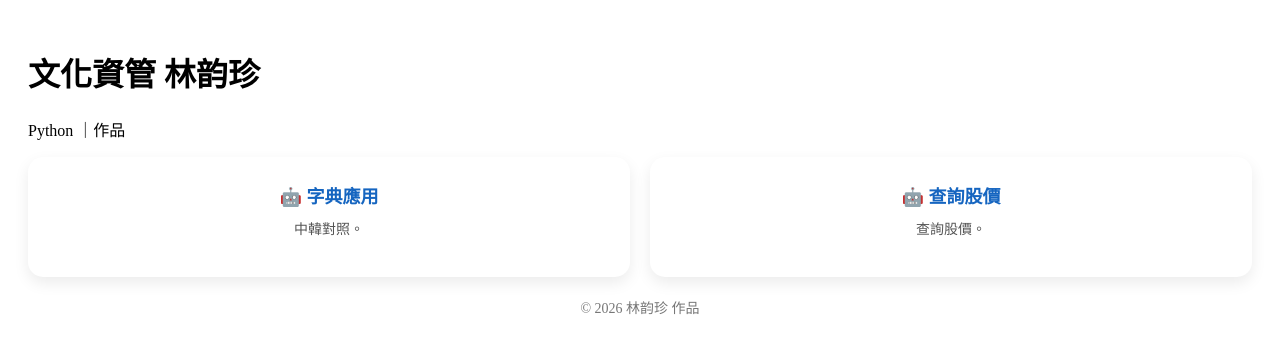
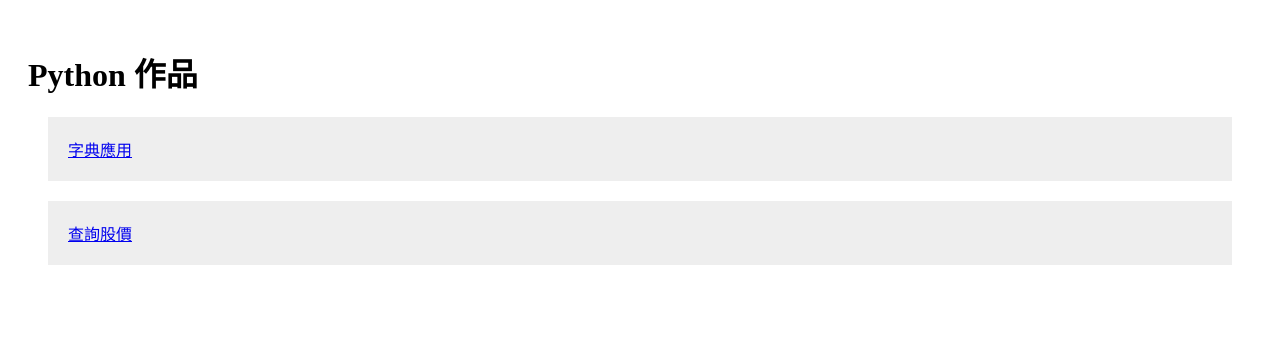
Before and after one commit to yi20060113-sketch/python, a Flask app: page / in a window 1280 px wide. Shown: the top 354 px of the page. Run offline with Flask 3, Linux system fonts and the light colour scheme.

Commit message:
Update index.html

```diff
--- a/templates/index.html
+++ b/templates/index.html
@@ -1,82 +1,26 @@
 <!DOCTYPE html>
 <html lang="zh-TW">
 <head>
-    <meta charset="UTF-8">
-    <meta name="viewport" content="width=device-width, initial-scale=1.0">
-    <title>Python 作品</title>
+<meta charset="UTF-8">
+<title>B3201941 林韵珍 作品</title>
 
-    <style>
-        body {
-            margin:;
-            padding: 20px;
-        }
-
-        .card-grid {
-            display: grid;
-            grid-template-columns: repeat(auto-fit, minmax(250px, 1fr));
-            gap: 20px;
-        }
-
-        .card {
-            background-color: white;
-            padding: 25px;
-            border-radius: 15px;
-            box-shadow: 0 6px 15px rgba(0,0,0,0.08);
-            text-align: center;
-            transition: transform 0.3s, box-shadow 0.3s;
-        }
-
-        .card:hover {
-            transform: translateY(-5px);
-            box-shadow: 0 10px 25px rgba(0,0,0,0.15);
-        }
-
-        .card a {
-            text-decoration: none;
-            color: #1565c0;
-            font-weight: bold;
-            font-size: 18px;
-        }
-
-        .card p {
-            margin-top: 10px;
-            font-size: 14px;
-            color: #555;
-        }
-
-        footer {
-            text-align: center;
-            padding: 20px;
-            font-size: 14px;
-            color: #777;
-        }
-    </style>
+<style>
+body { padding: 20px; }
+.card { margin: 20px; padding: 20px; background: #eee; }
+</style>
 </head>
 
 <body>
 
-<header>
-    <h1>文化資管 林韵珍</h1>
-    <p>Python ｜作品</p>
-</header>
+<h1>Python 作品</h1>
 
-<div class="container">
-    <div class="card-grid">
-
-        <div class="card">
-            <a href="/ask">🤖 字典應用</a>
-            <p>中韓對照。</p>
-        </div>
-        <div class="card">
-            <a href="/stock">🤖 查詢股價</a>
-            <p>查詢股價。</p>
-        </div>
-    </div>
+<div class="card">
+    <a href="/ask">字典應用</a>
 </div>
 
-<footer>
-    © 2026 林韵珍 作品
-</footer>
+<div class="card">
+    <a href="/stock">查詢股價</a>
+</div>
 
 </body>
 </html>
```
